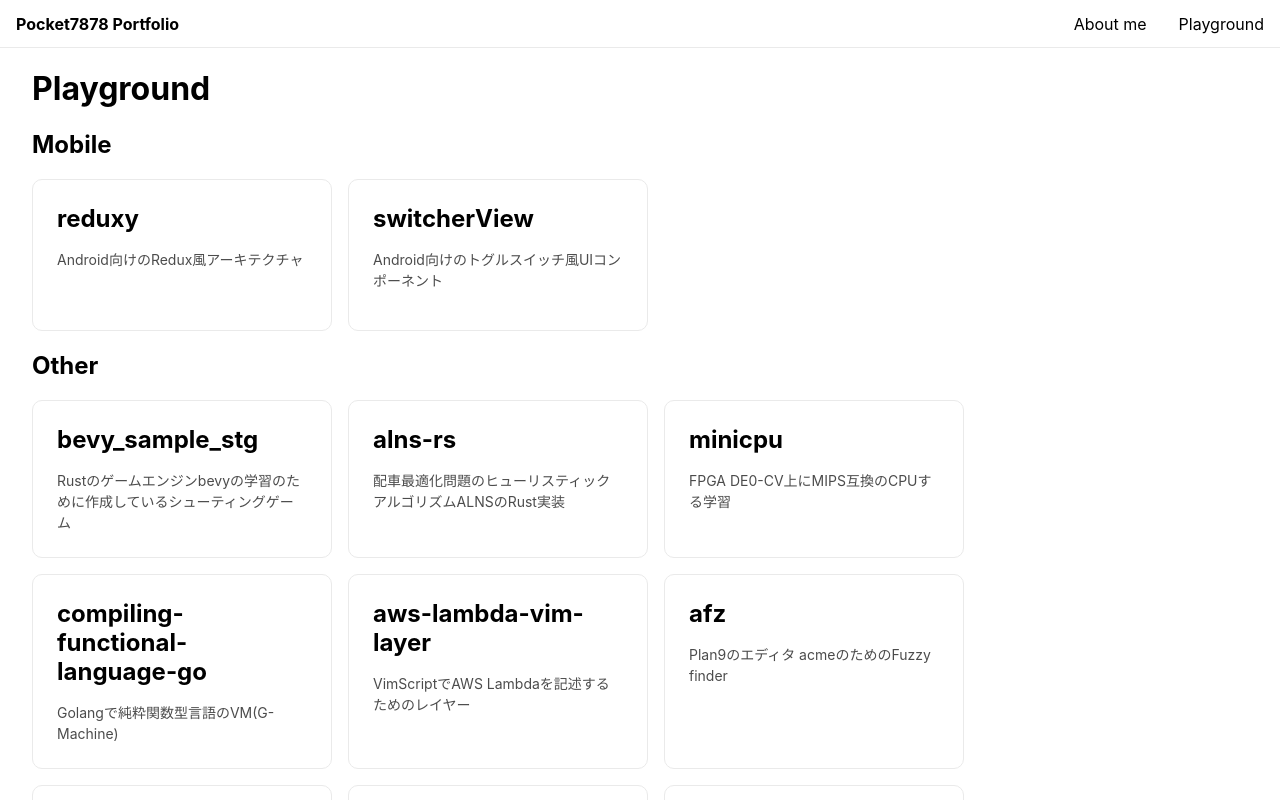
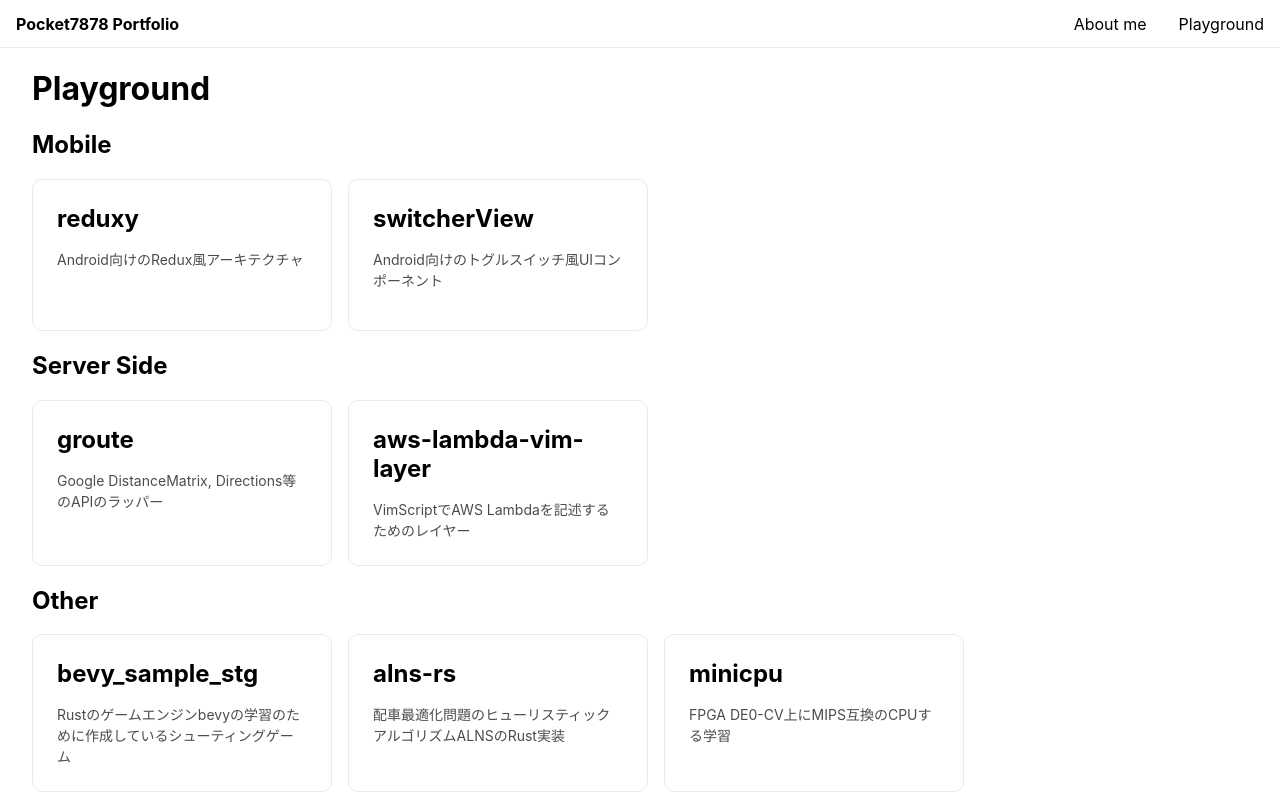
Before and after one commit to pocket7878/pocket7878-com, a Next.js app: page /playground in a window 1280 px wide. Shown: the top 800 px of the page. Built offline with nearby package versions, Linux system fonts and the light colour scheme.

Commit message:
feature: Add playground Server Side section

```diff
--- a/pages/playground.tsx
+++ b/pages/playground.tsx
@@ -34,6 +34,21 @@ const Playground: NextPage = () => {
             </LinksWrapper>
           </section>
           <section>
+            <h2>Server Side</h2>
+            <LinksWrapper>
+              <GitHubLinkPlaygroundCard
+                title='groute'
+                description='Google DistanceMatrix, Directions等のAPIのラッパー'
+                url='https://github.com/azitinc/groute'
+              />
+              <GitHubLinkPlaygroundCard
+                title='aws-lambda-vim-layer'
+                description='VimScriptでAWS Lambdaを記述するためのレイヤー'
+                url='https://github.com/pocket7878/aws-lambda-vim-layer'
+              />
+            </LinksWrapper>
+          </section>
+          <section>
             <h2>Other</h2>
             <LinksWrapper>
               <GitHubLinkPlaygroundCard
@@ -55,11 +70,6 @@ const Playground: NextPage = () => {
                 title='compiling-functional-language-go'
                 description='Golangで純粋関数型言語のVM(G-Machine)'
                 url='https://github.com/pocket7878/compiling-functional-language-using-go'
-              />
-              <GitHubLinkPlaygroundCard
-                title='aws-lambda-vim-layer'
-                description='VimScriptでAWS Lambdaを記述するためのレイヤー'
-                url='https://github.com/pocket7878/aws-lambda-vim-layer'
               />
               <GitHubLinkPlaygroundCard
                 title='afz'
```
